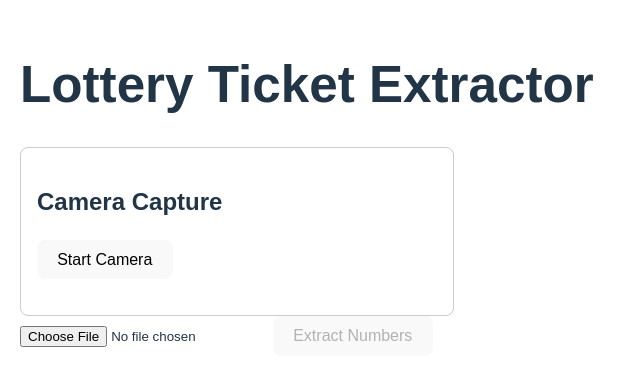
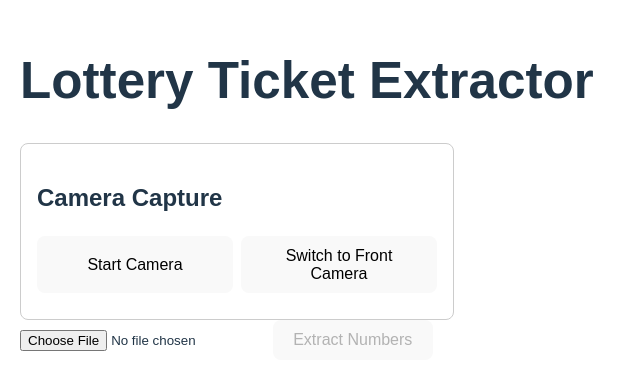
Before and after one commit to peter-popluhar/lottery-ticket-reader, a React (Vite) app in the folder client/: page / in a window 1280 px wide. Shown: the part 211-600 px from the top of the page, without its empty margins (0-640 px from the left). Built offline with nearby package versions, Linux system fonts and the light colour scheme.

Commit message:
Fron/rear camera switch

```diff
--- a/client/src/CameraCapture.tsx
+++ b/client/src/CameraCapture.tsx
@@ -6,11 +6,12 @@ const CameraCapture: React.FC = () => {
   const [capturedImage, setCapturedImage] = useState<string | null>(null);
   const [streaming, setStreaming] = useState(false);
   const [error, setError] = useState<string | null>(null);
+  const [facingMode, setFacingMode] = useState<'environment' | 'user'>('environment');
 
-  const startCamera = async () => {
+  const startCamera = async (mode: 'environment' | 'user' = facingMode) => {
     setError(null);
     try {
-      const stream = await navigator.mediaDevices.getUserMedia({ video: true });
+      const stream = await navigator.mediaDevices.getUserMedia({ video: { facingMode: mode } });
       if (videoRef.current) {
         videoRef.current.srcObject = stream;
         setStreaming(true);
@@ -27,6 +28,13 @@ const CameraCapture: React.FC = () => {
       videoRef.current.srcObject = null;
       setStreaming(false);
     }
+  };
+
+  const toggleCamera = async () => {
+    const newMode = facingMode === 'environment' ? 'user' : 'environment';
+    setFacingMode(newMode);
+    stopCamera();
+    await startCamera(newMode);
   };
 
   const captureImage = () => {
@@ -47,17 +55,22 @@ const CameraCapture: React.FC = () => {
   return (
     <div style={{ padding: '16px', border: '1px solid #ccc', borderRadius: '8px', maxWidth: 400 }}>
       <h2>Camera Capture</h2>
-      {!streaming ? (
-        <button onClick={startCamera} style={{ marginBottom: '10px' }}>Start Camera</button>
-      ) : (
-        <button onClick={stopCamera} style={{ marginBottom: '10px' }}>Stop Camera</button>
-      )}
+      <div style={{ display: 'flex', gap: '8px', marginBottom: '10px' }}>
+        {!streaming ? (
+          <button onClick={() => startCamera()} style={{ flex: 1 }}>Start Camera</button>
+        ) : (
+          <button onClick={stopCamera} style={{ flex: 1 }}>Stop Camera</button>
+        )}
+        <button onClick={toggleCamera} style={{ flex: 1 }} disabled={streaming}>
+          Switch to {facingMode === 'environment' ? 'Front' : 'Rear'} Camera
+        </button>
+      </div>
       <div style={{ marginBottom: '10px' }}>
         <video ref={videoRef} autoPlay playsInline style={{ width: '100%', display: streaming ? 'block' : 'none', borderRadius: '8px' }} />
         <canvas ref={canvasRef} style={{ display: 'none' }} />
       </div>
       {streaming && (
-        <button onClick={captureImage} style={{ marginBottom: '10px' }}>Capture Photo</button>
+        <button onClick={captureImage} style={{ marginBottom: '10px', width: '100%' }}>Capture Photo</button>
       )}
       {error && <p style={{ color: 'red' }}>{error}</p>}
       {capturedImage && (
```
